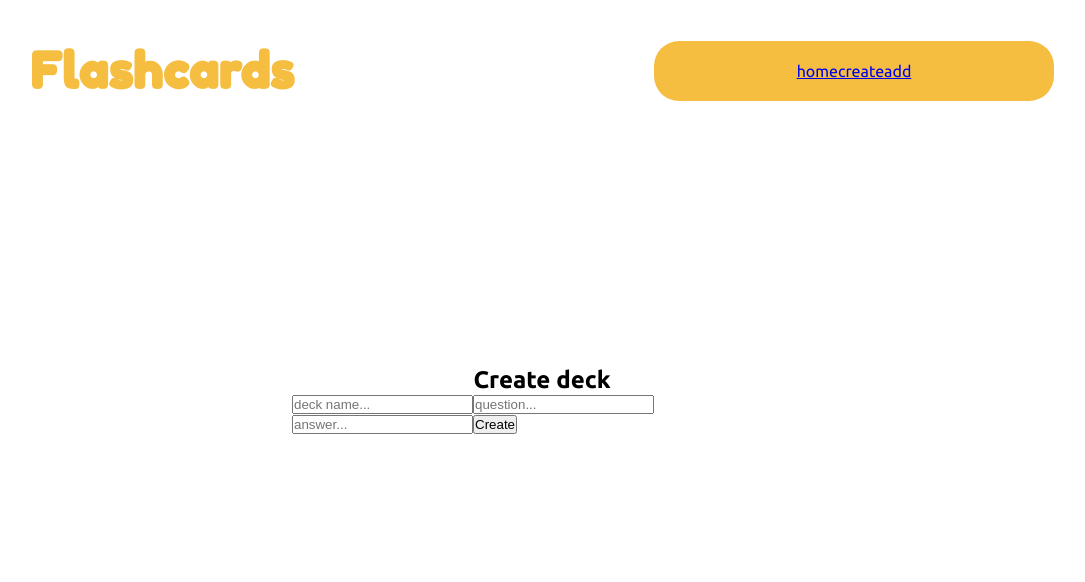
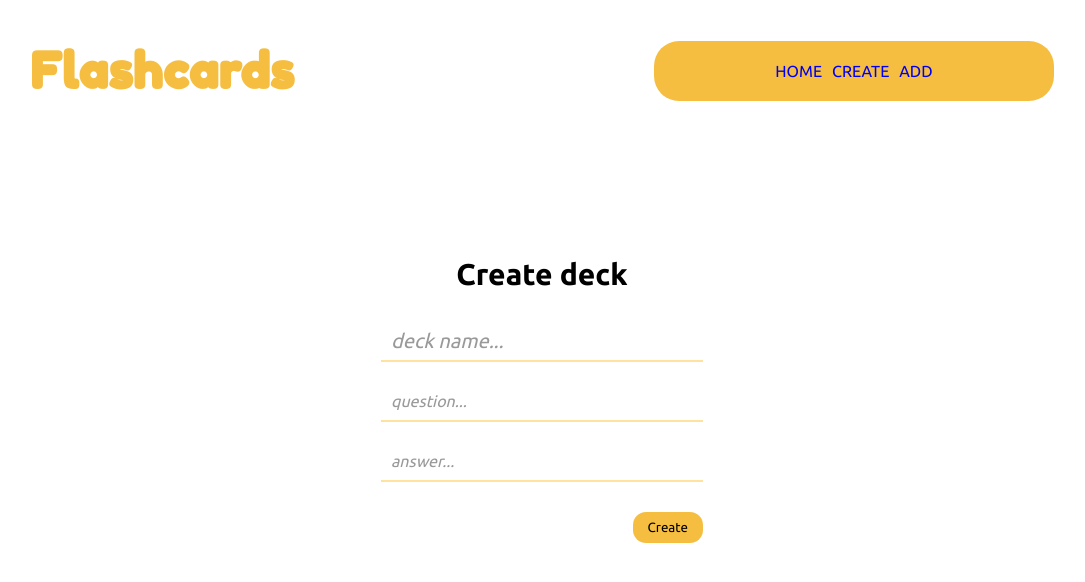
Before and after one commit to lisekesil/flashcards, a React (Create React App) app: page /create in a window 1280 px wide. Shown: the top 582 px of the page, without its empty margins (98-1183 px from the left). Built offline with nearby package versions, Linux system fonts and the light colour scheme.

Commit message:
styling form

```diff
--- /dev/null
+++ b/src/components/AddCard/AddCard.css
@@ -0,0 +1,18 @@
+.add__header {
+    margin-bottom: 20px;
+    font-size: 30px;
+}
+
+.form__deck-select {
+    border-radius: 10px;
+    border-color: #f5be41;
+    padding: 5px;
+    outline: none;
+}
+.form__selection {
+    font-weight: 700;
+    display: flex;
+    width: 100%;
+    justify-content: space-between;
+    align-items: center;
+}
--- a/src/components/AddCard/AddCard.js
+++ b/src/components/AddCard/AddCard.js
@@ -1,5 +1,7 @@
 import { useState, useEffect } from 'react';
 import firebase from '../../utils/firebase';
+import Loader from '../Loader/Loader';
+import './AddCard.css';
 
 const AddCard = () => {
     const [decks, setDecks] = useState();
@@ -39,30 +41,39 @@ const AddCard = () => {
 
     return (
         <section className="content">
-            <h2>Add card</h2>
-            <form onSubmit={handleSubmit}>
+            <h2 className="add__header">Add card</h2>
+            {decks ? (
+                <form className="form" onSubmit={handleSubmit}>
+                    <div className="form__selection">
+                        <label for="select-deck">Deck:</label>
                         {decks && (
-                    <select id="select-deck">
+                            <select className="form__deck-select" id="select-deck">
                                 {decks.map((deck) => (
                                     <option key={deck}>{deck}</option>
                                 ))}
                             </select>
                         )}
+                    </div>
 
                     <input
+                        className="form__input"
                         type="text"
                         placeholder="question..."
                         value={question}
                         onChange={(e) => setQuestion(e.target.value)}
                     />
                     <input
+                        className="form__input"
                         type="text"
                         placeholder="answer..."
                         value={answer}
                         onChange={(e) => setAnswer(e.target.value)}
                     />
-                <button>Add</button>
+                    <button className="form__btn">Add</button>
                 </form>
+            ) : (
+                <Loader />
+            )}
         </section>
     );
 };
--- /dev/null
+++ b/src/components/CreateDeck/CreateDeck.css
@@ -0,0 +1,4 @@
+.create__header {
+    margin-bottom: 20px;
+    font-size: 30px;
+}
--- a/src/components/CreateDeck/CreateDeck.js
+++ b/src/components/CreateDeck/CreateDeck.js
@@ -1,5 +1,6 @@
 import { useState, useEffect } from 'react';
 import firebase from '../../utils/firebase';
+import './CreateDeck.css';
 
 const CreateDeck = () => {
     const [deckName, setDeckName] = useState('');
@@ -22,9 +23,10 @@ const CreateDeck = () => {
 
     return (
         <section className="content">
-            <h2>Create deck</h2>
-            <form onSubmit={handleSubmit}>
+            <h2 className="create__header">Create deck</h2>
+            <form className="form" onSubmit={handleSubmit}>
                 <input
+                    className="form__input form__input--name"
                     type="text"
                     placeholder="deck name..."
                     value={deckName}
@@ -32,18 +34,20 @@ const CreateDeck = () => {
                 />
 
                 <input
+                    className="form__input"
                     type="text"
                     placeholder="question..."
                     value={question}
                     onChange={(e) => setQuestion(e.target.value)}
                 />
                 <input
+                    className="form__input"
                     type="text"
                     placeholder="answer..."
                     value={answer}
                     onChange={(e) => setAnswer(e.target.value)}
                 />
-                <button>Create</button>
+                <button className="form__btn">Create</button>
             </form>
         </section>
     );
--- a/src/components/Navbar/Navbar.css
+++ b/src/components/Navbar/Navbar.css
@@ -18,6 +18,20 @@
     display: flex;
     justify-content: center;
     align-items: center;
+}
+
+.navbar a {
+    margin: 5px;
+    text-decoration: none;
+}
+
+.navbar a:visited {
+    text-decoration: none;
+    color: #000;
+}
+
+.navbar a:hover {
+    font-weight: 700;
 }
 
 @media (min-width: 1000px) {
--- a/src/components/Navbar/Navbar.js
+++ b/src/components/Navbar/Navbar.js
@@ -6,9 +6,9 @@ const Navbar = () => {
         <div className="wrapper-nav">
             <h1 className="logo">Flashcards</h1>
             <nav className="navbar">
-                <Link to="/">home</Link>
-                <Link to="/create">create</Link>
-                <Link to="/add">add</Link>
+                <Link to="/">HOME</Link>
+                <Link to="/create">CREATE</Link>
+                <Link to="/add">ADD</Link>
             </nav>
         </div>
     );
--- a/src/index.css
+++ b/src/index.css
@@ -26,3 +26,40 @@ body {
     width: 80%;
     max-width: 500px;
 }
+
+/* FORM  CREATE & ADD*/
+.form {
+    display: flex;
+    flex-direction: column;
+    align-items: flex-end;
+}
+
+.form__input {
+    width: 100%;
+    height: 40px;
+    padding: 10px;
+    margin: 10px 0;
+    border: none;
+    border-bottom: 2px solid #ffe2a0;
+    outline: none;
+    font-size: 16px;
+    font-family: inherit;
+}
+.form__input--name {
+    font-size: 20px;
+}
+
+.form__input::placeholder {
+    font-style: italic;
+    color: #999999;
+}
+
+.form__btn {
+    margin-top: 20px;
+    background-color: #f5be41;
+    padding: 8px 15px;
+    border: none;
+    border-radius: 13px;
+    font-family: inherit;
+    cursor: pointer;
+}
```
Lines whose indentation alone changed are shown as unchanged.
